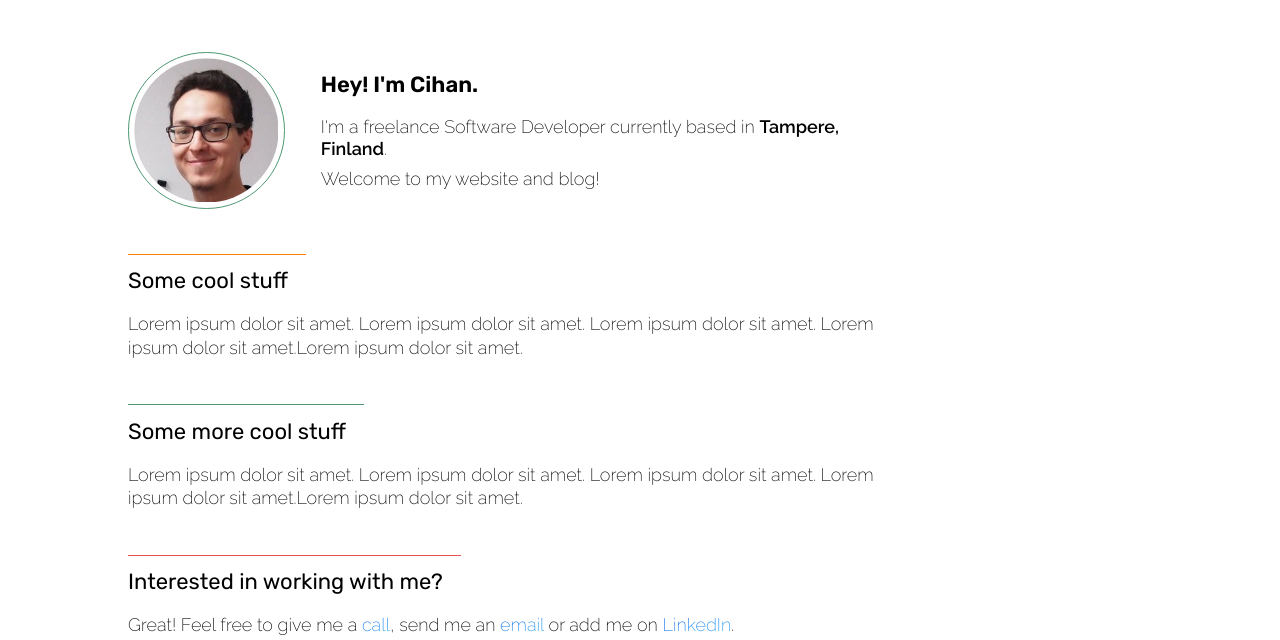
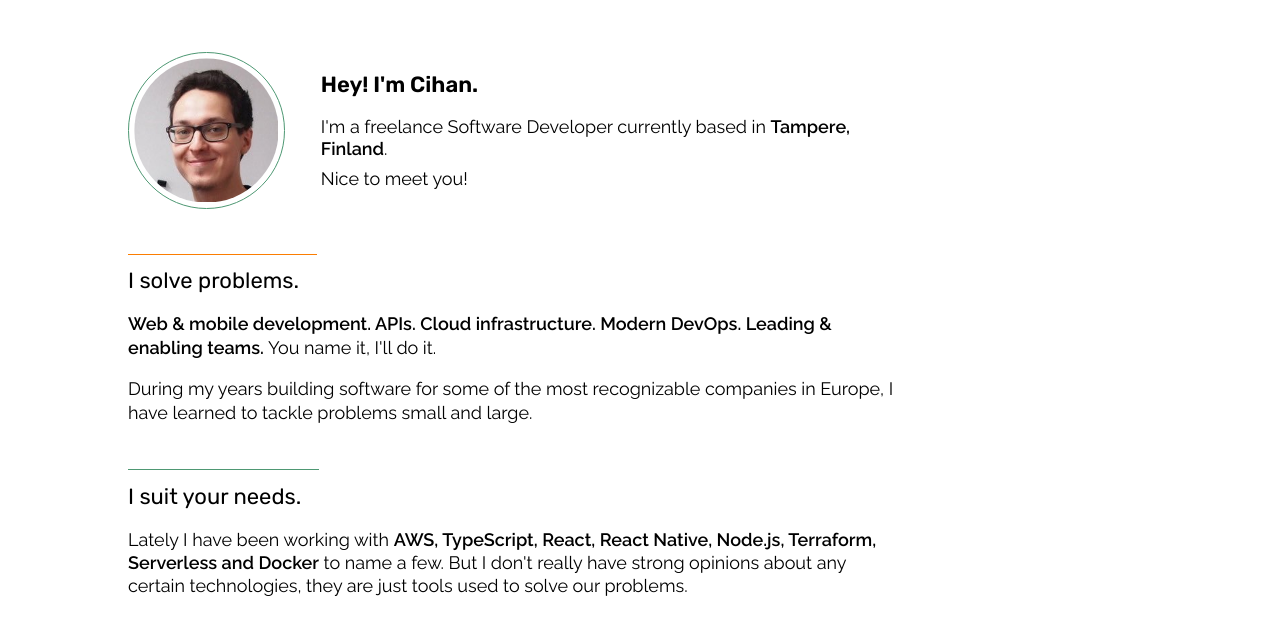
Before and after one commit to Keksike/home-website, a Gatsby site: page / in a window 1280 px wide. Shown: the part 137-777 px from the top of the page. Built offline with nearby package versions, Linux system fonts and the light colour scheme; Gatsby itself is replaced by a stand-in of ours.

Commit message:
copy first draft

```diff
--- a/gatsby-config.js
+++ b/gatsby-config.js
@@ -38,7 +38,7 @@ module.exports = {
     {
       resolve: 'gatsby-plugin-google-fonts',
       options: {
-        fonts: ['Rubik:200,400,600', 'Raleway:200,400,600']
+        fonts: ['Rubik:200,400,600', 'Raleway:400,600']
       }
     }
   ]
--- a/src/pages/index.tsx
+++ b/src/pages/index.tsx
@@ -85,8 +85,12 @@ const DescriptionContainer = styled.div`
   }
 
   p {
-    margin-bottom: 2.5rem;
+    margin-bottom: 1rem;
     font-weight: lighter;
+  }
+
+  > div {
+    padding-bottom: 1.5rem;
   }
 
   div:nth-child(1) {
@@ -175,24 +179,36 @@ const IndexPage = () => (
             I'm a freelance Software Developer currently based in{' '}
             <b>Tampere, Finland</b>.
           </p>
-          <p>Welcome to my website and blog!</p>
+          <p>Nice to meet you!</p>
         </div>
       </MeTitleContainer>
       <DescriptionContainer>
         <div>
-          <h3>Some cool stuff</h3>
+          <h3>I solve problems.</h3>
           <p>
-            Lorem ipsum dolor sit amet. Lorem ipsum dolor sit amet. Lorem ipsum
-            dolor sit amet. Lorem ipsum dolor sit amet.Lorem ipsum dolor sit
-            amet.
+            <b>
+              Web & mobile development. APIs. Cloud infrastructure. Modern
+              DevOps. Leading & enabling teams.
+            </b>{' '}
+            You name it, I'll do it.
+          </p>
+          <p>
+            During my years building software for some of the most recognizable
+            companies in Europe, I have learned to tackle problems small and
+            large.
           </p>
         </div>
         <div>
-          <h3>Some more cool stuff</h3>
+          <h3>I suit your needs.</h3>
           <p>
-            Lorem ipsum dolor sit amet. Lorem ipsum dolor sit amet. Lorem ipsum
-            dolor sit amet. Lorem ipsum dolor sit amet.Lorem ipsum dolor sit
-            amet.
+            Lately I have been working with{' '}
+            <b>
+              AWS, TypeScript, React, React Native, Node.js, Terraform,
+              Serverless and Docker
+            </b>{' '}
+            to name a few. But I don't really have strong opinions about any
+            certain technologies, they are just tools used to solve our
+            problems.
           </p>
         </div>
         <div>
```
